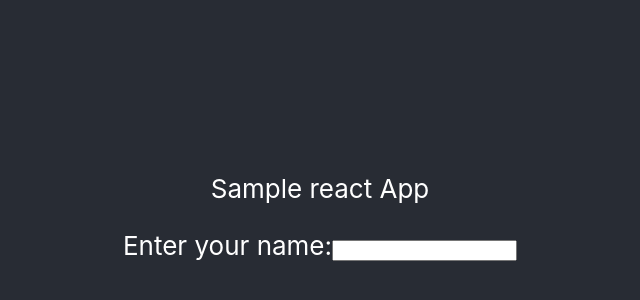
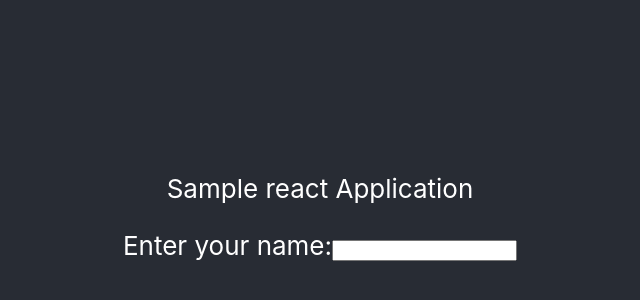
Before and after one commit to babakansari/React-Redux-Hooks-TypeSctipt, a React (Create React App) app in the folder react-ui/: page / in a window 1280 px wide. Shown: the part 196-496 px from the top of the page, without its empty margins (320-960 px from the left). Built offline with nearby package versions, Linux system fonts and the light colour scheme.

Commit message:
Minor changes

```diff
--- a/react-ui/src/App.tsx
+++ b/react-ui/src/App.tsx
@@ -6,7 +6,7 @@ function App() {
     <div className="App">
       <header className="App-header">
         <p>
-          Sample react App
+          Sample react Application
         </p>
         <Form />
       </header>
--- a/react-ui/tsconfig.json
+++ b/react-ui/tsconfig.json
@@ -18,7 +18,9 @@
     "resolveJsonModule": true,
     "isolatedModules": true,
     "noEmit": true,
-    "jsx": "react-jsx"
+    "jsx": "react-jsx",
+    "baseUrl": "./",
+    "outDir": "./dist/out-tsc",
   },
   "include": [
     "src"
```
Also changed, not shown: 1 other file (tests, documents, lock files or other folders).
